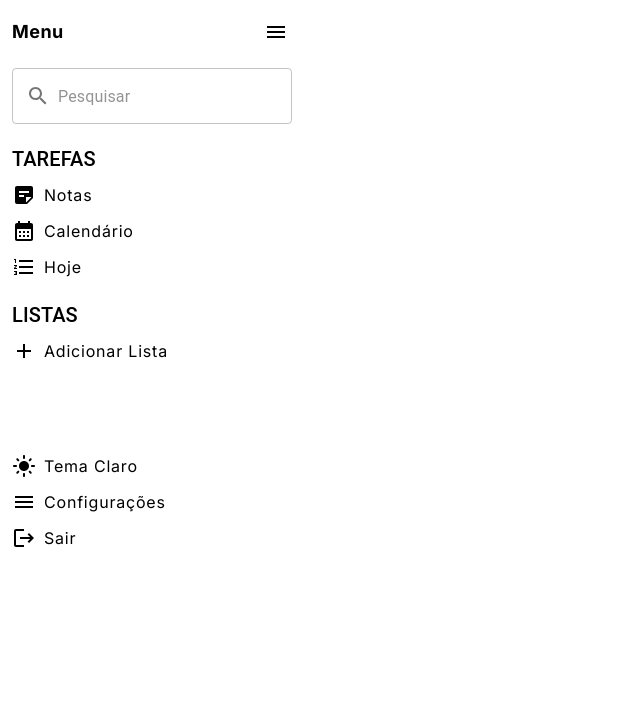
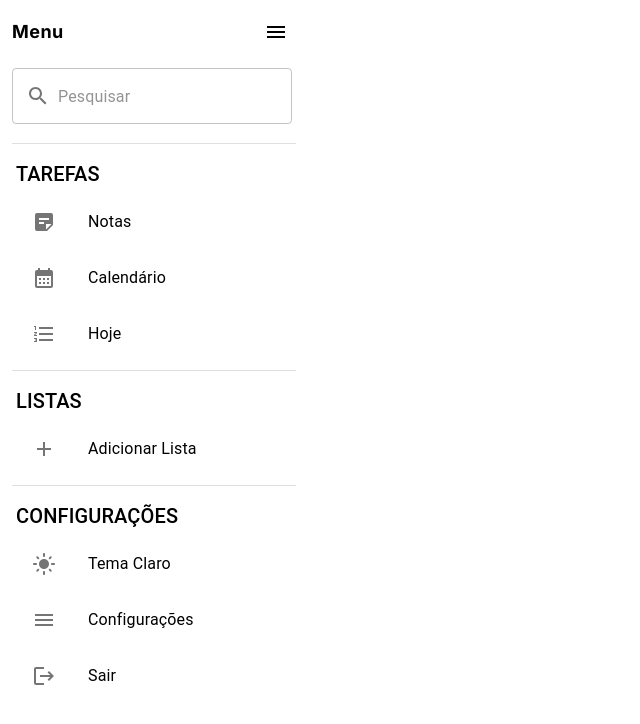
Before and after one commit to yLexter/todo-list, a Next.js app: page / in a window 1280 px wide. Shown: the top 724 px of the page, without its empty margins (0-640 px from the left). Built offline with nearby package versions, Linux system fonts and the light colour scheme.

Commit message:
novos components

```diff
--- a/components/menu/ListItems.tsx
+++ b/components/menu/ListItems.tsx
@@ -9,7 +9,7 @@ type IPropListItems = {
 export default function ListItems({ children, text }: IPropListItems) {
 
     return (
-        <div className='flex flex-col gap-2 w-full h-1/5'>
+        <div className='flex flex-col gap-2 w-full h-auto mb-2 p-1'>
             {text && <TitleMenu text={text} />}
             {children}
         </div>
--- a/components/menu/Lists.tsx
+++ b/components/menu/Lists.tsx
@@ -9,7 +9,7 @@ export default function Lists({ }: IPropLists) {
 
     return (
         <ListItems text='Listas'>
-            <MenuItem Icon={AddIcon} label="Adicionar Lista" />
+            <MenuItem onClick={() => {}} Icon={AddIcon} label="Adicionar Lista" />
         </ListItems>
     );
 };
--- a/components/menu/MainMenu.tsx
+++ b/components/menu/MainMenu.tsx
@@ -3,6 +3,7 @@ import Header from './Header';
 import TaskMenu from './TaskMenu';
 import Settings from './Settings';
 import Lists from './Lists';
+import { Divider } from '@mui/material';
 
 interface PropMainMenu { }
 
@@ -13,8 +14,11 @@ export default function MainMenu({ }: PropMainMenu) {
             style={{ backgroundColor: "rgba(255,255,255, 0.5)" }}
             className='col-span-3 flex flex-col p-3 h-screen'>
             <Header />
+            <Divider sx={{ marginBottom: "10px "}} />
             <TaskMenu />
+            <Divider sx={{ marginBottom: "10px "}} />
             <Lists />
+            <Divider sx={{ marginBottom: "10px "}} />
             <Settings />
         </div>
     );
--- a/components/menu/MenuItem.tsx
+++ b/components/menu/MenuItem.tsx
@@ -1,10 +1,10 @@
 
-import { SvgIconProps } from '@mui/material';
+import { ListItemButton, ListItemIcon, ListItemText, SvgIconProps } from '@mui/material';
 import { OverridableComponent } from '@mui/material/OverridableComponent';
 import React from 'react';
 
 type PropMenuItem = {
-    onClick?: () => void;
+    onClick: () => void;
     label: string
     Icon: React.ElementType
 }
@@ -12,10 +12,11 @@ type PropMenuItem = {
 export default function MenuItem({ onClick, label, Icon }: PropMenuItem) {
 
     return (
-        <div onClick={onClick} className='flex gap-2 items-center justify-start mb-1 cursor-pointer'>
-            <Icon />
-            <p className="font-ligth text-base tracking-wider captalize" >{label}</p>
-        </div>
-    );
-
+        <ListItemButton onClick={() => onClick()}>
+            <ListItemIcon>
+                <Icon />
+            </ListItemIcon>
+            <ListItemText primary={label} />
+        </ListItemButton>
+    )
 };
--- a/components/menu/Settings.tsx
+++ b/components/menu/Settings.tsx
@@ -14,11 +14,11 @@ export default function Settings({ }: IPropSettings) {
     const { themeName, toggleTheme } = useAppThemeContext();
 
     return (
-        <ItemList>
+        <ItemList text='Configurações'>
             {themeName === "light" && <MenuItem onClick={() => toggleTheme()} Icon={LightModeIcon} label="Tema Claro" />}
             {themeName === "dark" && <MenuItem onClick={() => toggleTheme()} Icon={DarkModeIcon} label="Tema Escuro" />}
-            <MenuItem Icon={MenuIcon} label='Configurações' />
-            <MenuItem Icon={LogoutIcon} label='Sair' />
+            <MenuItem onClick={() => { }} Icon={MenuIcon} label='Configurações' />
+            <MenuItem onClick={() => { }} Icon={LogoutIcon} label='Sair' />
         </ItemList>
     );
 };
--- a/components/modals/ModalAddNote.tsx
+++ b/components/modals/ModalAddNote.tsx
@@ -1,7 +1,9 @@
 import React from 'react';
-import SaveIcon from '@mui/icons-material/Save';
 import { Box, Button, IconButton, TextField, Typography } from '@mui/material';
 import { CustomModal } from "../modal/Modal"
+import CustomInput from '../utils/inputs/CustomInput';
+import CalendarMonthIcon from '@mui/icons-material/CalendarMonth';
+import AccessTimeIcon from '@mui/icons-material/AccessTime';
 
 type IPropAddNote = {
     isOpen: boolean;
@@ -14,7 +16,7 @@ export default function ModalAddNote({ isOpen, handleClose }: IPropAddNote) {
         <CustomModal.Root
             isOpen={isOpen}
             handleClose={handleClose}
-            className='h-[80vh] w-[30%]' >
+            className='h-auto w-[30%]' >
 
             <>
                 <CustomModal.CloseButton closeModal={handleClose} />
@@ -25,19 +27,29 @@ export default function ModalAddNote({ isOpen, handleClose }: IPropAddNote) {
                             Adicionar Nota
                         </Typography>
 
-                        <TextField label="Título" variant='standard' />
+                        <TextField
+                            hiddenLabel
+                            variant='outlined'
+                        />
 
                         <TextField
-                            label="Descrição"
+                            hiddenLabel
                             multiline
                             rows={4}
-                            variant="standard"
+                            variant="outlined"
                         />
 
-                        <Button
-                            startIcon={<SaveIcon />}
-                            variant='contained'
-                        >Salvar</Button>
+                        <div className='flex gap-20'>
+                            <CustomInput title="teste" type='date' />
+                            <CustomInput IconLeft={AccessTimeIcon} title="teste" type='time' />
+                        </div>
+
+                        <div className='flex gap-2 self-center'>
+                            <Button variant="outlined">Cancelar</Button>
+                            <Button color="primary" variant="contained">Salvar</Button>
+                        </div>
+
+
 
                     </div>
                 </Box>
--- /dev/null
+++ b/components/utils/inputs/CustomInput.tsx
@@ -0,0 +1,23 @@
+import React, { ElementType, InputHTMLAttributes, ReactNode } from 'react';
+
+type IPropCustomInput = {
+    IconLeft?: ElementType;
+    IconRigth?: ElementType;
+    title?: string;
+} & InputHTMLAttributes<HTMLInputElement>;
+
+
+export default function CustomInput({ IconLeft, IconRigth, title, ...rest }: IPropCustomInput) {
+
+    return (
+        <div>
+            {title && <p className='font-semibold text-lg tracking-wider capitalize'>{title}</p>}
+
+            <div className='flex gap-2'>
+                {IconLeft && <IconLeft />}
+                <input {...rest}></input>
+                {IconRigth && <IconRigth />}
+            </div>
+        </div>
+    );
+};
```
